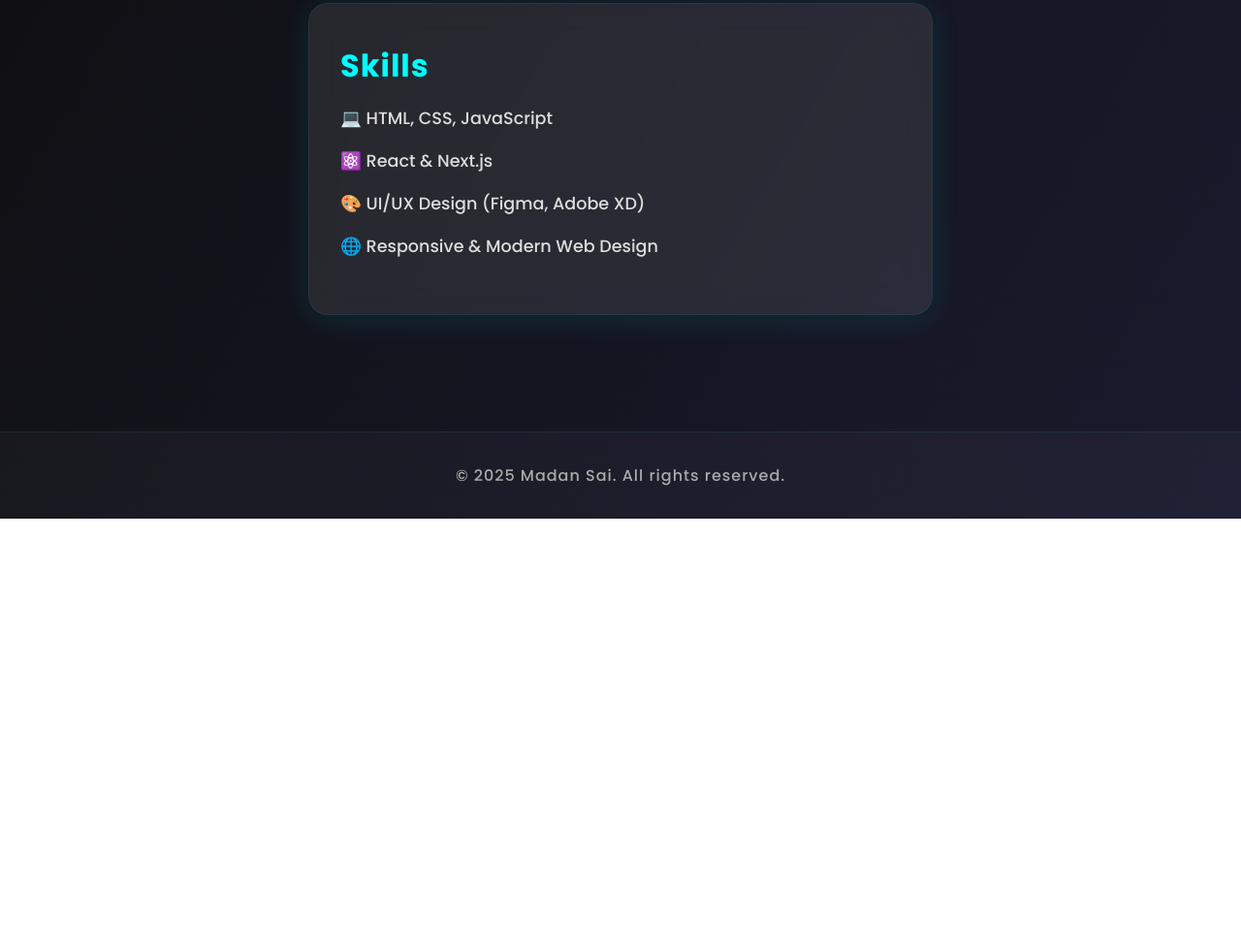
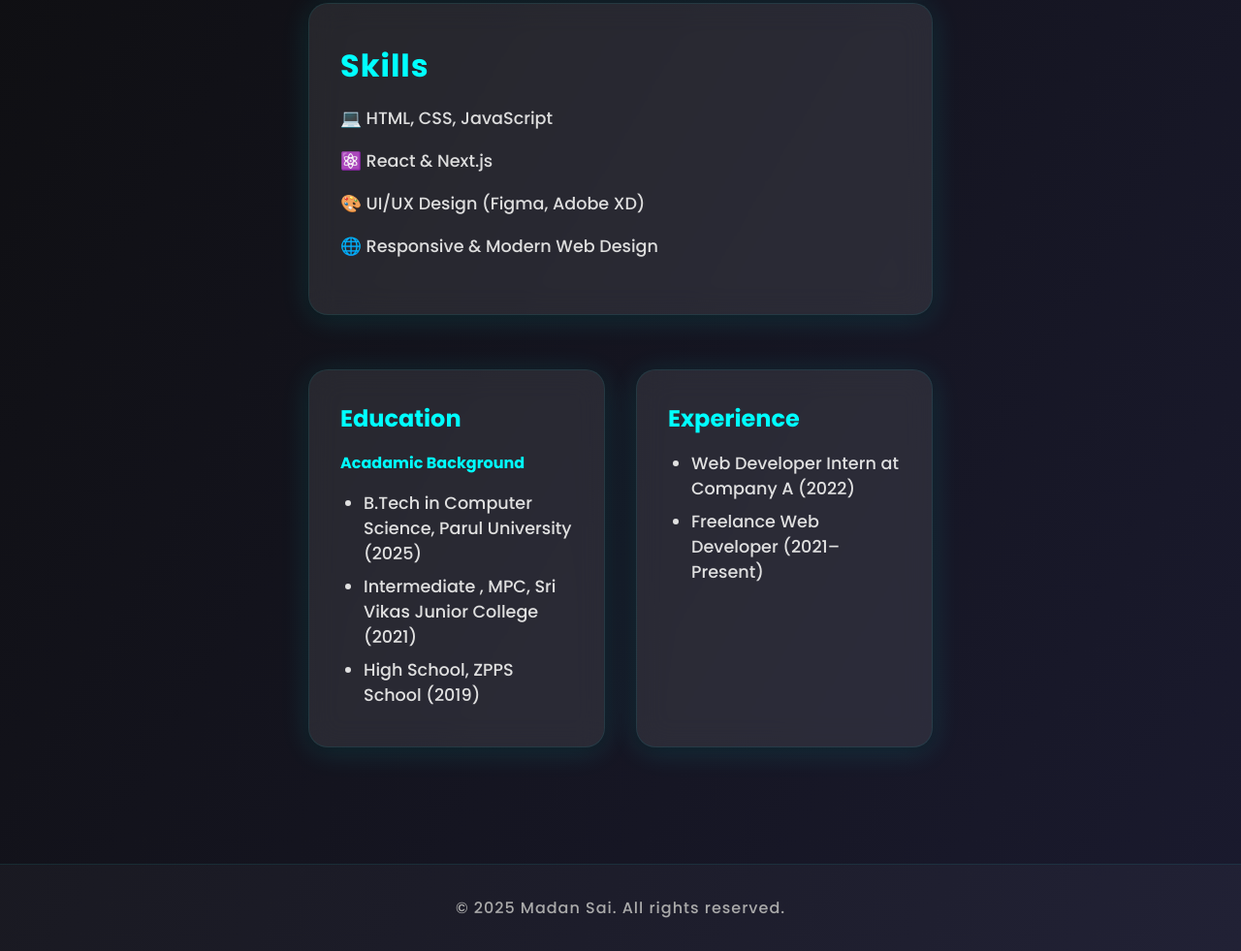
Before and after one commit to Puppala-Madansai/portfolio-design, a plain HTML site: page about.html in a window 1280 px wide. Shown: the part 705-1686 px from the top of the page at 97% size. Before the commit the page ends 1240 px from the top, so only its background shows below. Drawn offline with Linux system fonts and the light colour scheme.

Commit message:
about.html

```diff
--- a/about.html
+++ b/about.html
@@ -91,6 +91,7 @@
     box-sizing: border-box;
     font-family: 'Poppins', sans-serif;
   }
+  /*header styles */
   header {
     position: fixed;
     top: 0; left: 0;
@@ -112,7 +113,13 @@
     letter-spacing: 2px;
     text-shadow: 0 0 8px #0ff7;
     font-size: 2rem;
+    transition: 600ms;
   }
+  header h1:hover {
+      transform: scale(1.2);
+
+    }
+    /* Navigation styles */
   nav a {
     color: white;
     margin-left: 28px;
@@ -186,6 +193,7 @@
     color: #ddd;
     font-size: 1.1rem;
   }
+  /* Footer section */
   footer {
     text-align: center;
     padding: 2rem;
@@ -201,7 +209,46 @@
     header { padding: 1rem 4%; }
     .glass-card { padding: 1.5rem 1rem; }
   }
+/*education and experience cards*/
+.about-extra {
+  display: flex;
+  gap: 2rem;
+  flex-wrap: wrap;
+  margin-top: 2rem;
+}
 
+.about-card {
+  flex: 1 1 300px;
+  padding: 2rem;
+}
+
+.about-card h1 {
+  color: #0ff;
+  font-size: 1.5rem;
+  margin-bottom: 1rem;
+}
+.about-card h4 {
+  color: #0ff;
+  font-size: 1rem;
+  margin-bottom: 1rem;
+}
+
+.about-card ul {
+  list-style-type: disc;
+  padding-left: 1.5rem;
+}
+
+.about-card ul li {
+  margin-bottom: 0.5rem;
+  color: #e0e0e0;
+  font-size: 1.1rem;
+}
+
+@media (max-width: 700px) {
+  .about-extra {
+    flex-direction: column;
+  }
+}
   </style>
 </head>
 <body>
@@ -209,7 +256,7 @@
   <header>
     <h1>Madan Sai</h1>
     <nav>
-      <a href="main.html">Home</a>
+      <a href="index.html">Home</a>
       <a href="about.html" class="active">About</a>
       <a href="projects.html">Projects</a>
       <a href="contact.html">Contact</a>
@@ -231,6 +278,27 @@
       <p>🎨 UI/UX Design (Figma, Adobe XD)</p>
       <p>🌐 Responsive & Modern Web Design</p>
     </div>
+
+     <!-- Education and Experience Cards -->
+  <div class="about-extra">
+    <div class="glass-card about-card">
+      <h1>Education</h1>
+      <h4>Acadamic Background</h4>
+      <ul>
+        <li>B.Tech in Computer Science, Parul University (2025)</li>
+        <li>Intermediate , MPC, Sri Vikas Junior College (2021)</li>
+        <li>High School, ZPPS School (2019)</li>
+      </ul>
+    </div>
+
+    <div class="glass-card about-card">
+      <h1>Experience</h1>
+      <ul>
+        <li>Web Developer Intern at Company A (2022)</li>
+        <li>Freelance Web Developer (2021–Present)</li>
+      </ul>
+    </div>
+  </div>
   </main>
 
   <footer>
```
